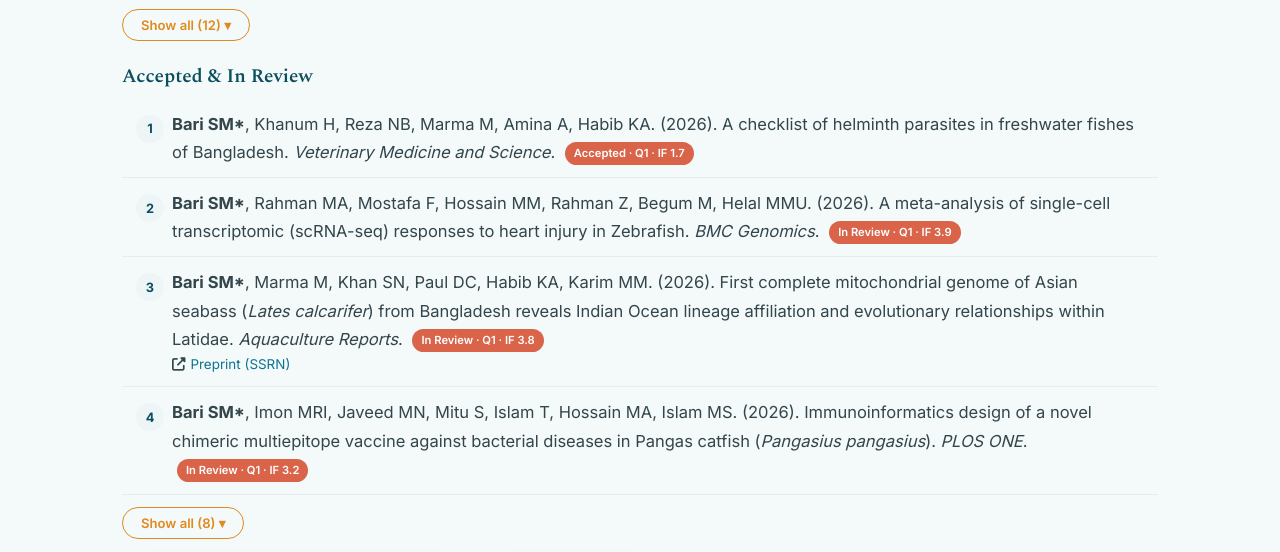
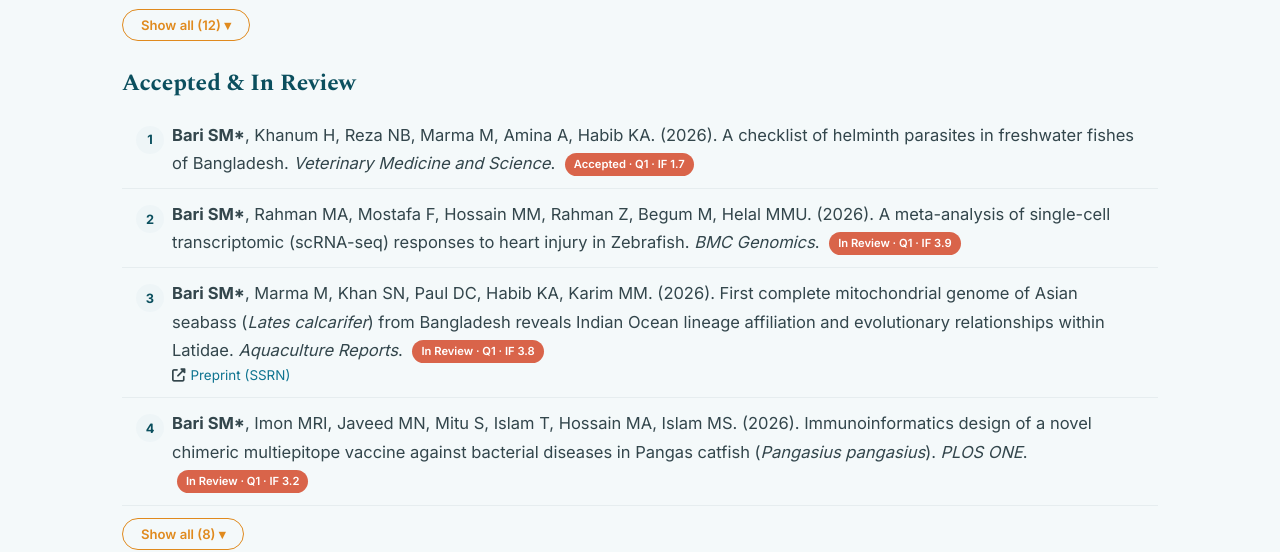
Before and after one commit to BariSayed/BariSayed.github.io, a plain HTML site: page index.html in a window 1280 px wide. Shown: the part 2224-2776 px from the top of the page. Drawn offline with nearby package versions, Linux system fonts and the light colour scheme.

Commit message:
Larger, bolder h3 subsection headings

```diff
--- a/assets/style.css
+++ b/assets/style.css
@@ -54,7 +54,7 @@ section{scroll-margin-top:70px}
 .eyebrow{text-transform:uppercase;letter-spacing:.14em;font-size:.76rem;font-weight:700;color:var(--teal-l);font-family:"Inter",sans-serif;margin:0 0 6px}
 .block h2{font-size:1.9rem;margin:0 0 16px;position:relative}
 .block h2::after{content:"";display:block;width:52px;height:4px;background:var(--amber);border-radius:3px;margin-top:12px}
-h3{font-size:1.2rem;margin:22px 0 10px;color:var(--teal-d)}
+h3{font-size:1.45rem;font-weight:700;margin:26px 0 12px;color:var(--teal-d)}
 .lead{font-size:1.1rem;color:var(--ink)}
 .muted{color:var(--muted);font-size:.9rem}
 
```
